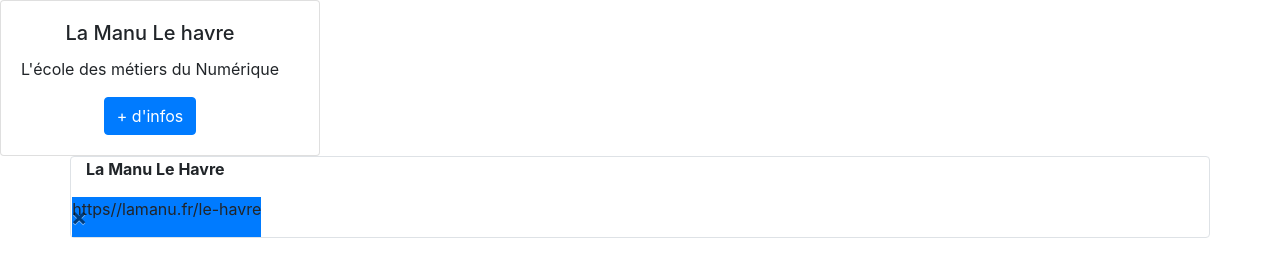
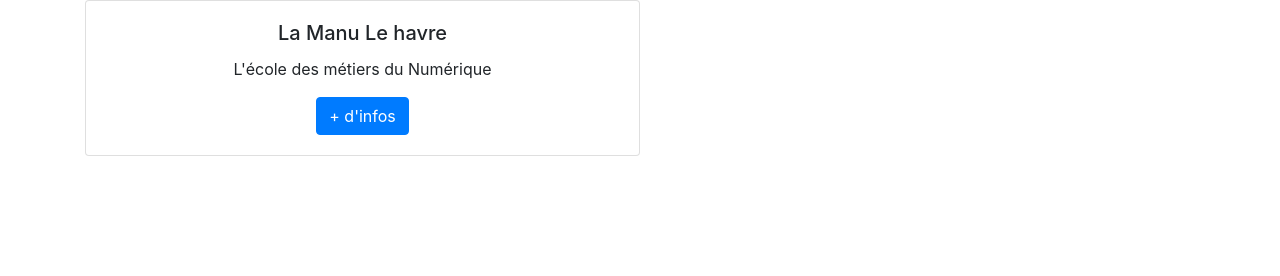
Before and after one commit to guylainecastellano/ex7-bootstrap, a plain HTML site: page index.html in a window 1280 px wide. Drawn offline with nearby package versions, Linux system fonts and the light colour scheme.

Commit message:
ex7 bootstrap

```diff
--- a/index.html
+++ b/index.html
@@ -7,29 +7,38 @@
   <title>exercice7boostrap</title>
 </head>
 <body>
-  <div class="card text-center card w-25 rounded media position-relative"> <!--réduire le cadre de la card-->
+  <!--card-->
+  <div class="container">
+    <div class="card text-center card w-50 rounded"> <!--réduire le cadre de la card-->
       <div class="card-body">
-      <h5 class="card-title">La Manu Le havre</h5>
+        <h1 class="card-title h5">La Manu Le havre</h1>
         <p class="card-text">L'école des métiers du Numérique</p>
-      <a href="#" class="btn btn-primary">+ d'infos</a>
+        <!-- Button trigger modal -->
+        <button type="button" class="btn btn-primary" data-toggle="modal" data-target="#informationmodal">
+          + d'infos
+        </button>
+        <!--autre façon bouton avec une ancre(a) <a href="#" class="btn btn-primary">+ d'info</a> -->
       </div>
-    <data-dismiss="modal" aria-label="Close">
     </div>
-  <!--2nde fenetre--> <!--voir modal comme déjà commencer ci-dessous-->
-  <div class="container bg-white rounded text-left border border-black">
-    <div class="row">
-      <div class="col-12 font-weight-bold">
-        <p>La Manu Le Havre</p></div>
+
+    <!--2nde fenetre--><!-- Modal --><!--button trigger modal-->
+    <div class="modal fade" id="informationmodal" tabindex="-1" role="dialog" aria-labelledby="lamanuModalLabel" aria-hidden="true">
+      <!--aria pour accéssibilité--><!--tabindex pour la navigation au clavier-->
+      <div class="modal-dialog" role="document"> <!--role dialog pour dire que le modal sert à donner un message-->
+        <div class="modal-content"> <!--contient le reste du modal-->
+          <div class="modal-header"> <!--structure du modal-->
+            <h2 class="modal-title h5" id="lamanuModalLabel">La Manu Le Havre</h2>
             <button type="button" class="close" data-dismiss="modal" aria-label="Close">
               <span aria-hidden="true">&times;</span>
             </button>
-        <div class="row bg-primary">
-          <p>https//lamanu.fr/le-havre</p></div>
-          <div class="dropdown-menu">
-            <a class="dropdown-item" href="#">Fermer</a>
+          </div>
+          <div class="modal-body bg-primary text-center">
+            <a title="Lien vers La Manu Le havre"class="text-white" href="https://lamanu.fr/le-Havre">https://lamanu.fr/le-Havre</a>
+          </div>
+          <div class="modal-footer">
+            <button type="button" class="btn btn-secondary" data-dismiss="modal">Fermer</button>
           </div>
         </div>
-
         <script src="https://code.jquery.com/jquery-3.3.1.slim.min.js" integrity="sha384-q8i/X+965DzO0rT7abK41JStQIAqVgRVzpbzo5smXKp4YfRvH+8abtTE1Pi6jizo" crossorigin="anonymous"></script>
         <script src="https://cdnjs.cloudflare.com/ajax/libs/popper.js/1.14.7/umd/popper.min.js" integrity="sha384-UO2eT0CpHqdSJQ6hJty5KVphtPhzWj9WO1clHTMGa3JDZwrnQq4sF86dIHNDz0W1" crossorigin="anonymous"></script>
         <script src="https://stackpath.bootstrapcdn.com/bootstrap/4.3.1/js/bootstrap.min.js" integrity="sha384-JjSmVgyd0p3pXB1rRibZUAYoIIy6OrQ6VrjIEaFf/nJGzIxFDsf4x0xIM+B07jRM" crossorigin="anonymous"></script>
```
Lines whose indentation alone changed are shown as unchanged.
